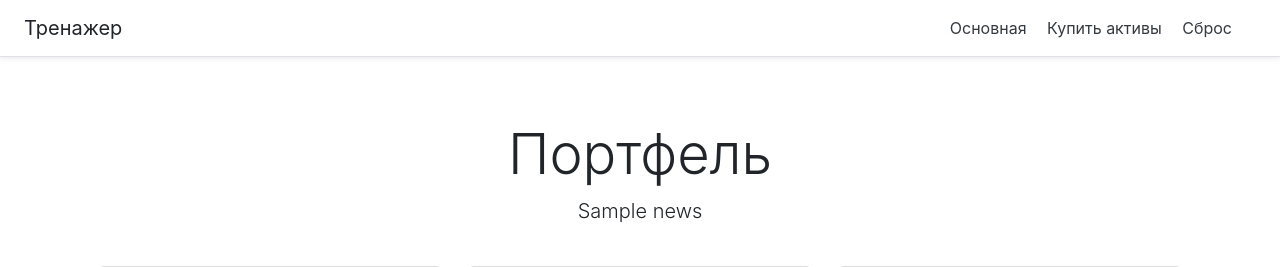
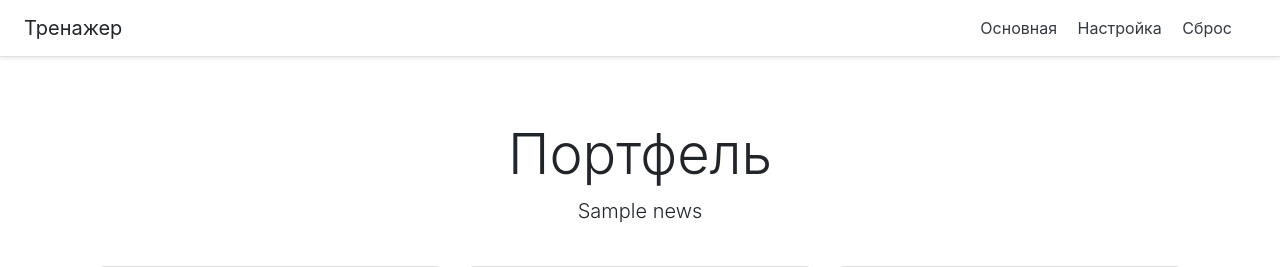
Before and after one commit to HDiman/nn-project_7, a Django app: template stock_trainer/main/templates/main/index.html in a window 1280 px wide. Shown: the top 267 px of the page. Run offline with Django 4.2, Linux system fonts and the light colour scheme; the template is opened without the code that fills it: most values are stand-ins (such as "Sample title", 1, 10 or a date in 2020).

Commit message:
nn-project_7 ver. 1.14 (Добавил кнопку Настройки)

```diff
--- a/stock_trainer/main/templates/main/base.html
+++ b/stock_trainer/main/templates/main/base.html
@@ -10,7 +10,7 @@
     <h5 class="my-0 mr-md-auto font-weight-normal">Тренажер</h5>
     <nav class="my-2 my-md-0 mr-md-3">
         <a class="p-2 text-dark" href="{% url 'home'%}">Основная</a>
-        <a class="p-2 text-dark" href="#">Купить активы</a>
+        <a class="p-2 text-dark" href="#">Настройка</a>
         <a class="p-2 text-dark" href="{% url 'zero'%}">Сброс</a>
     </nav>
 </div>
```
